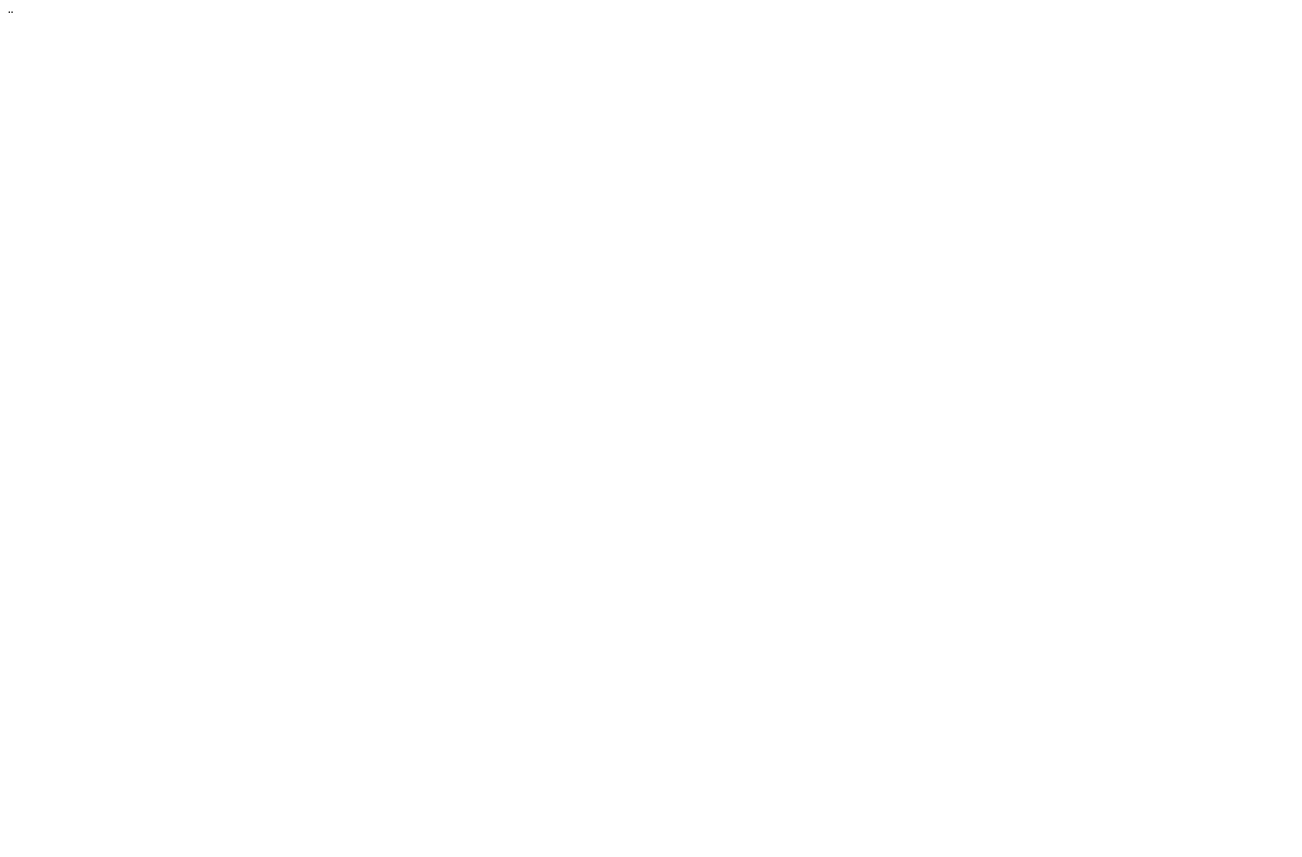
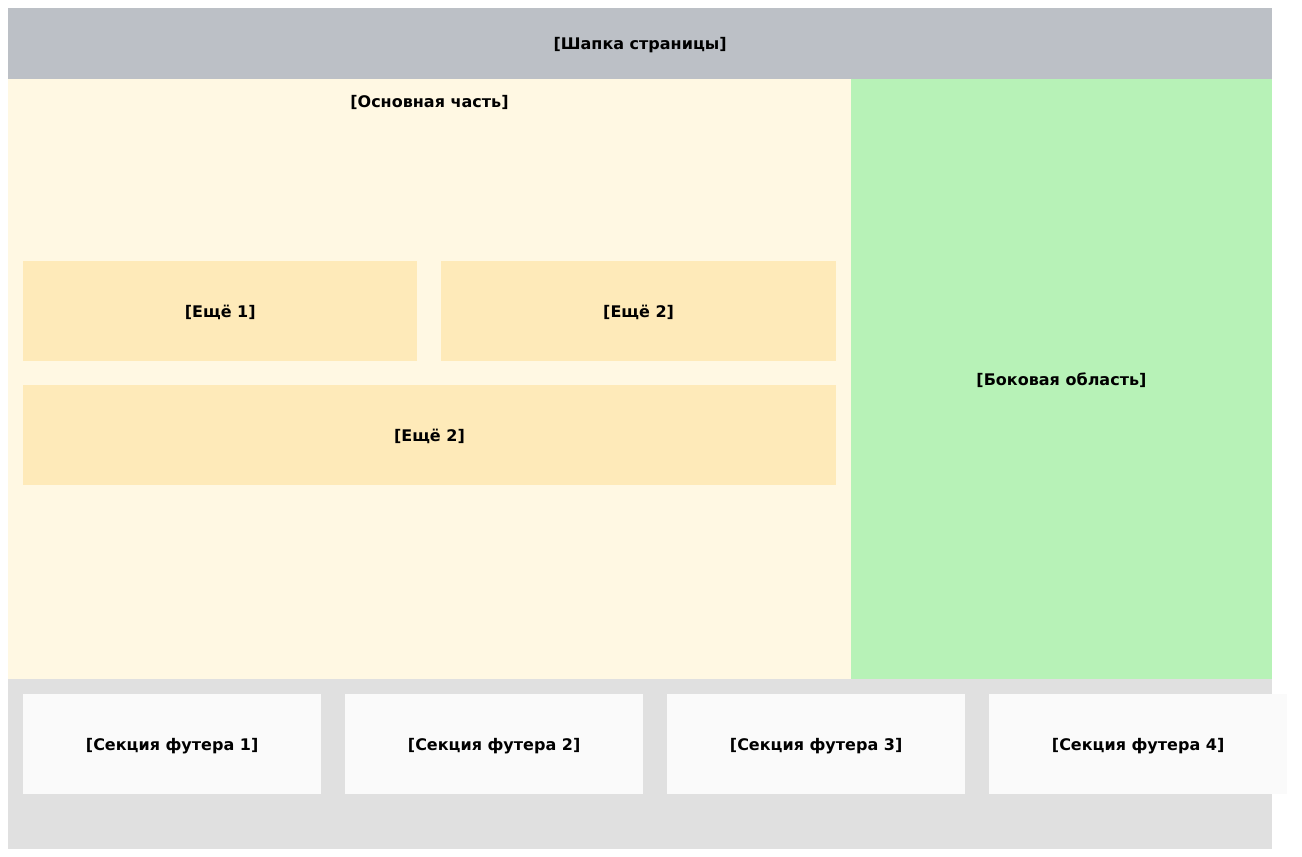
Before and after one commit to amanity10/table-adpt, a plain HTML site: page index.html in a window 1280 px wide. Shown: the whole page, 1302 px wide, since content can reach past the window. Before the commit the page ends 800 px from the top, so only its background shows below. Drawn offline with Linux system fonts and the light colour scheme.

Commit message:
modified styles

```diff
--- a/assets/styles/style.css
+++ b/assets/styles/style.css
@@ -0,0 +1,100 @@
+.header {
+  background: rgb(202, 192, 192);
+  min-height: 100px;
+  font-family: Verdana, sans-serif;
+  font-weight: bold;
+  display: flex;
+  justify-content: center;
+  align-items: center;
+}
+
+main {
+  width:100% ;
+  background: rgb(244, 227, 190);
+  min-height: 600px;
+  font-family: Verdana, sans-serif;
+  font-weight: bold;
+  display: flex;
+}
+
+.together {
+  width: 980px
+}
+
+section {
+  min-height: 250px;
+  text-align: center;
+}
+
+.side {
+  background: rgb(183, 242, 183);
+  font-family: Verdana, sans-serif;
+  font-weight: bold;
+  margin-left: auto;
+  width: 300px;
+  text-align: center;
+  min-height: 600px;
+}
+
+.more12 {
+  width: 100%;
+  display: flex;
+  flex-direction: row;
+  justify-content: space-around;
+  margin-bottom: 25px;
+
+}
+
+.more1 {
+  background: rgb(223, 202, 162);
+  width: 300px;
+  height: 150px;
+  text-align: center;
+}
+
+.more3 {
+  background: rgb(223, 202, 162);
+  width: 100%;
+  height: 150px;
+  text-align: center;
+
+}
+
+.parent {
+  background: rgb(202, 192, 192);
+  font-family: Verdana, sans-serif;
+  font-weight: bold;
+  min-height: 250px;
+  display: flex;
+  justify-content: space-evenly;
+  flex-direction: row;
+  align-items: center;
+}
+
+.child1 {
+  background: rgb(237, 231, 231);
+  width: 300px;
+  min-height: 100px;
+  text-align: center;
+}
+
+.child2 {
+  background: rgb(237, 231, 231);
+  width: 300px;
+  min-height: 100px;
+  text-align: center
+}
+
+.child3 {
+  background: rgb(237, 231, 231);
+  width: 300px;
+  min-height: 100px;
+  text-align: center
+}
+
+.child4 {
+  background: rgb(237, 231, 231);
+  width: 300px;
+  min-height: 100px;
+  text-align: center
+}
--- /dev/null
+++ b/assets/styles/style2.css
@@ -0,0 +1,112 @@
+.body{
+  display: flex;
+  flex-direction: column;
+}
+header {
+  width: 100%;
+  background-color: #BCC0C6
+}
+
+main {
+  width: 100%;
+  min-height: 600px;
+  display: flex;
+}
+
+.osnova {
+
+  display: flex;
+  flex-direction: column;
+  background-color: #FFF8E3;
+  flex: 2;
+
+}
+
+.esho {
+  display: flex;
+  flex-wrap: wrap;
+  flex-direction: row;
+  justify-content: space-between;
+  gap: 24px;
+  padding-left: 15px;
+  padding-right: 15px;
+  font-family: Verdana, sans-serif;
+  font-weight: bold;
+
+}
+
+.esho1 {
+
+  background-color: #FEEAB9;
+  flex-grow: 1;
+  min-height: 100px;
+  align-content: center;
+  text-align: center;
+}
+
+.esho2 {
+  background-color: #FEEAB9;
+  flex-grow: 1;
+  min-height: 100px;
+  text-align: center;
+  align-content: center;
+}
+
+.esho3 {
+  flex-basis: 100%;
+  background-color: #FEEAB9;
+  margin-bottom: 25px;
+  min-height: 100px;
+  text-align: center;
+  align-content: center;
+}
+
+.aside {
+    font-family: Verdana, sans-serif;
+      font-weight: bold;
+  background-color: rgb(183, 242, 183);
+  flex: 1;
+  text-align: center;
+    align-content: center;
+}
+
+footer {
+  background-color: #E0E0E0;
+
+min-height: 170px;
+
+}
+
+.podval {
+  width: 100%;
+  padding: 15px;
+  display: flex;
+  justify-content: space-between;
+  gap: 24px;
+}
+
+.section {
+    font-family: Verdana, sans-serif;
+ font-weight: bold;
+  flex-grow: 1;
+  background-color: #FAFAFA;
+  min-height: 100px;
+  text-align: center;
+    align-content: center;
+}
+
+h3 {
+  font-family: Verdana, sans-serif;
+  font-weight: bold;
+  font-size: 16px;
+  text-align: center;
+  padding: 10px;
+}
+h2{
+margin-bottom: 150px;
+font-family: Verdana, sans-serif;
+font-weight: bold;
+font-size: 16px;
+text-align: center;
+align-content: center;
+}
--- a/index.html
+++ b/index.html
@@ -1,10 +1,36 @@
-¨<!DOCTYPE html>
+<!DOCTYPE html>
 <html lang="en">
   <head>
     <meta charset="UTF-8" />
     <meta name="viewport" content="width=device-width, initial-scale=1.0" />
-    <title>Table.adaptive</title>
-    <link rel="stylesheet" href="./assets/styles/style.css" />
+    <title>Adaptive table</title>
+    <link rel="stylesheet" href="./assets/styles/style2.css" />
   </head>
-  <body></body>
+  <header>
+    <h3>[Шапка страницы]</h3>
+  </header>
+
+  <body class="body">
+    <main>
+      <section class="osnova">
+        <h2>[Основная часть]</h2>
+        <div class="esho">
+          <div class="esho1">[Ещё 1]</div>
+          <div class="esho2">[Ещё 2]</div>
+          <div class="esho3">[Ещё 2]</div>
+        </div>
+      </section>
+      <div class="aside">
+        <h3>[Боковая область]</h3>
+      </div>
+    </main>
+    <footer>
+      <div class="podval">
+        <div class="section">[Секция футера 1]</div>
+        <div class="section">[Секция футера 2]</div>
+        <div class="section">[Секция футера 3]</div>
+        <div class="section">[Секция футера 4]</div>
+      </div>
+    </footer>
+  </body>
 </html>
```
